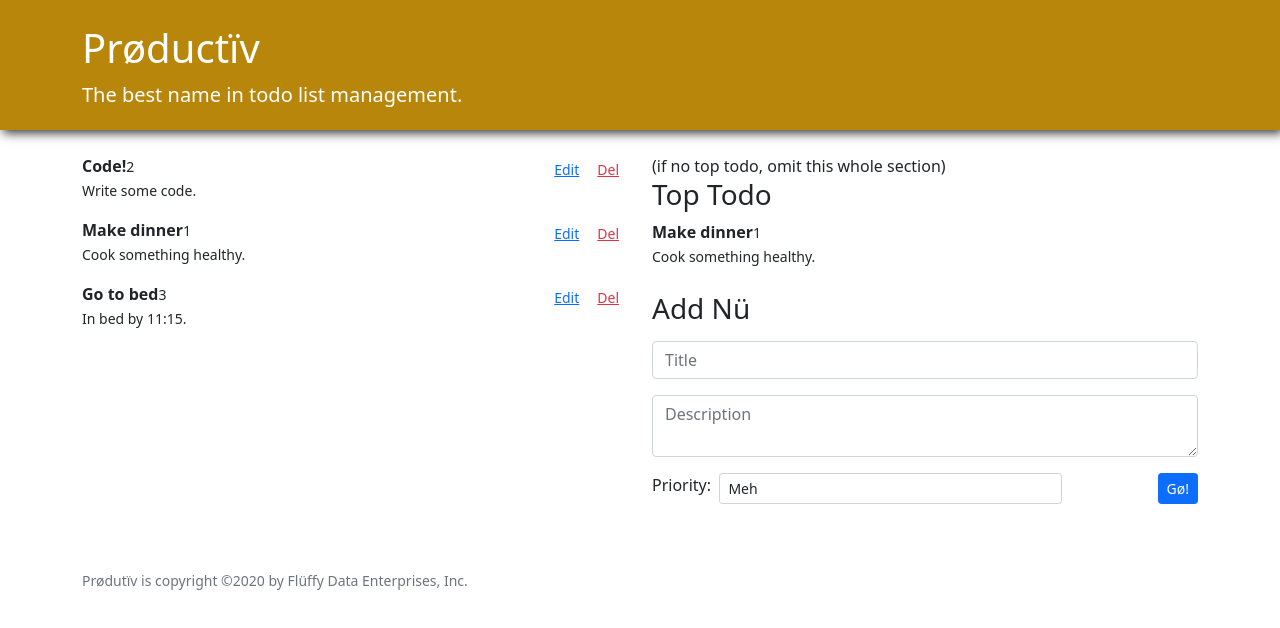
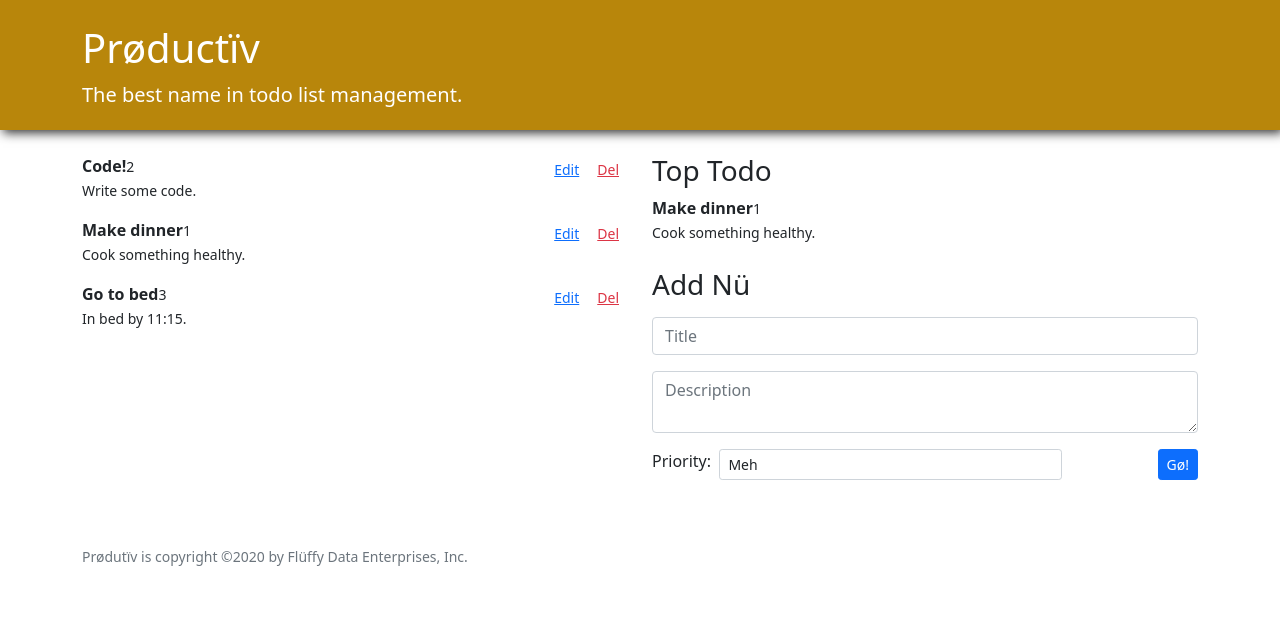
Before and after one commit to evemorgan5/react-forms-design-productiv, a React (Create React App) app: page / in a window 1280 px wide. Shown: the top 628 px of the page. Built offline with nearby package versions, Linux system fonts and the light colour scheme.

Commit message:
working productiv

```diff
--- a/src/EditableTodo.js
+++ b/src/EditableTodo.js
@@ -13,7 +13,7 @@ import TodoForm from "./TodoForm";
  */
 
 function EditableTodo({ todo, handleUpdate, handleRemove }) {
-  console.log("EditableTodo",todo);
+  console.log("EditableTodo",todo, "handleremove", handleRemove);
   //TODO: True or False State
   const [isEditing, setEditing] = useState(false);
 
@@ -24,7 +24,8 @@ function EditableTodo({ todo, handleUpdate, handleRemove }) {
 
   /** Call remove fn passed to this. */
   function handleDelete() {
-    handleRemove(todo.id)
+    console.log("todo", todo, todo.id);
+    handleRemove(todo.id);
    }
 
   /** Edit form saved; toggle isEditing and update in ancestor. */
--- a/src/EditableTodoList.js
+++ b/src/EditableTodoList.js
@@ -19,7 +19,7 @@ function EditableTodoList({todos, handleUpdate, handleRemove}) {
         {todos.map( todo => <EditableTodo
         todo={todo}
         handleUpdate={handleUpdate}
-        handleDelete={handleRemove}/>)}
+        handleRemove={handleRemove}/>)}
       </div>
   );
 }
--- a/src/TodoApp.js
+++ b/src/TodoApp.js
@@ -66,11 +66,13 @@ function TodoApp({initialTodos = []}) {
         </div>
 
         <div className="col-md-6">
-          (if no top todo, omit this whole section)
-          <section className="mb-4">
+          {todos.length !== 0 ?
+            <section className="mb-4">
             <h3>Top Todo</h3>
             <TopTodo todos={todos} />
           </section>
+          : <p></p>
+          }
 
           <section>
             <h3 className="mb-3">Add Nü</h3>
```
